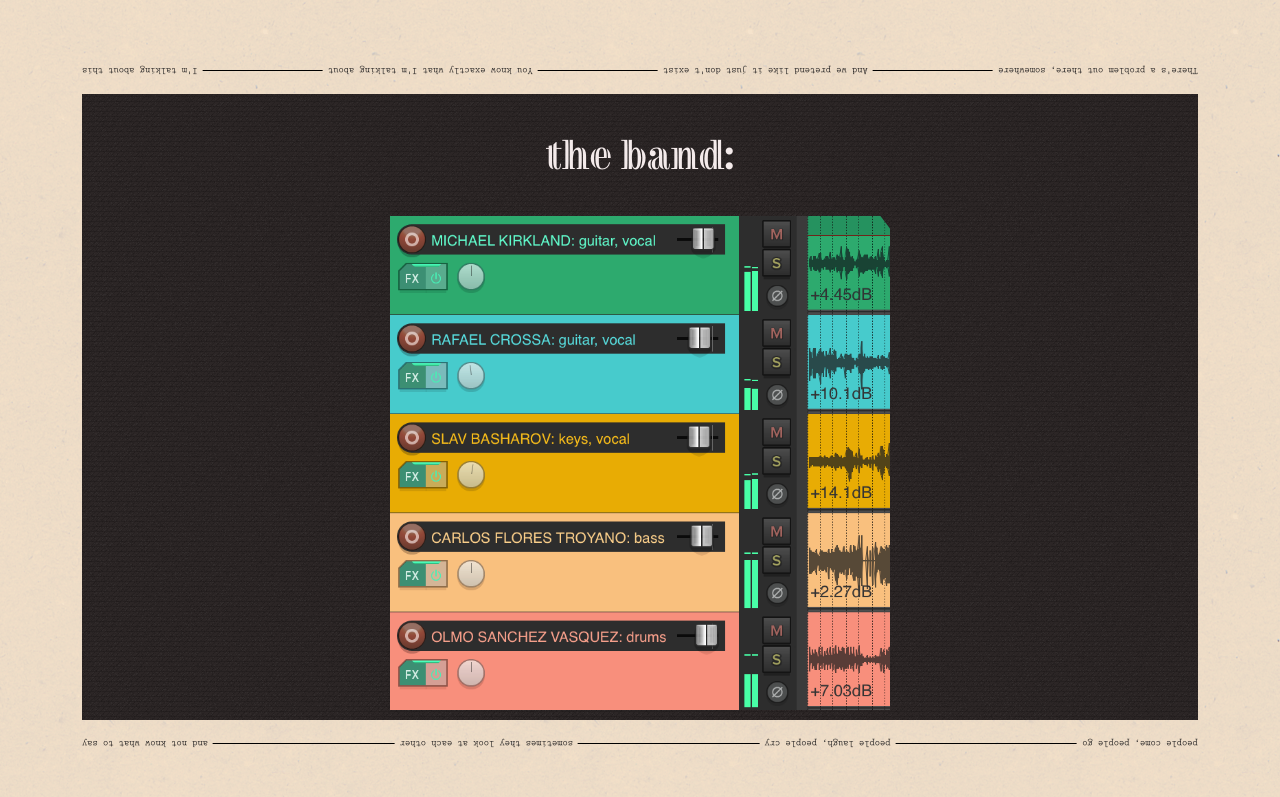
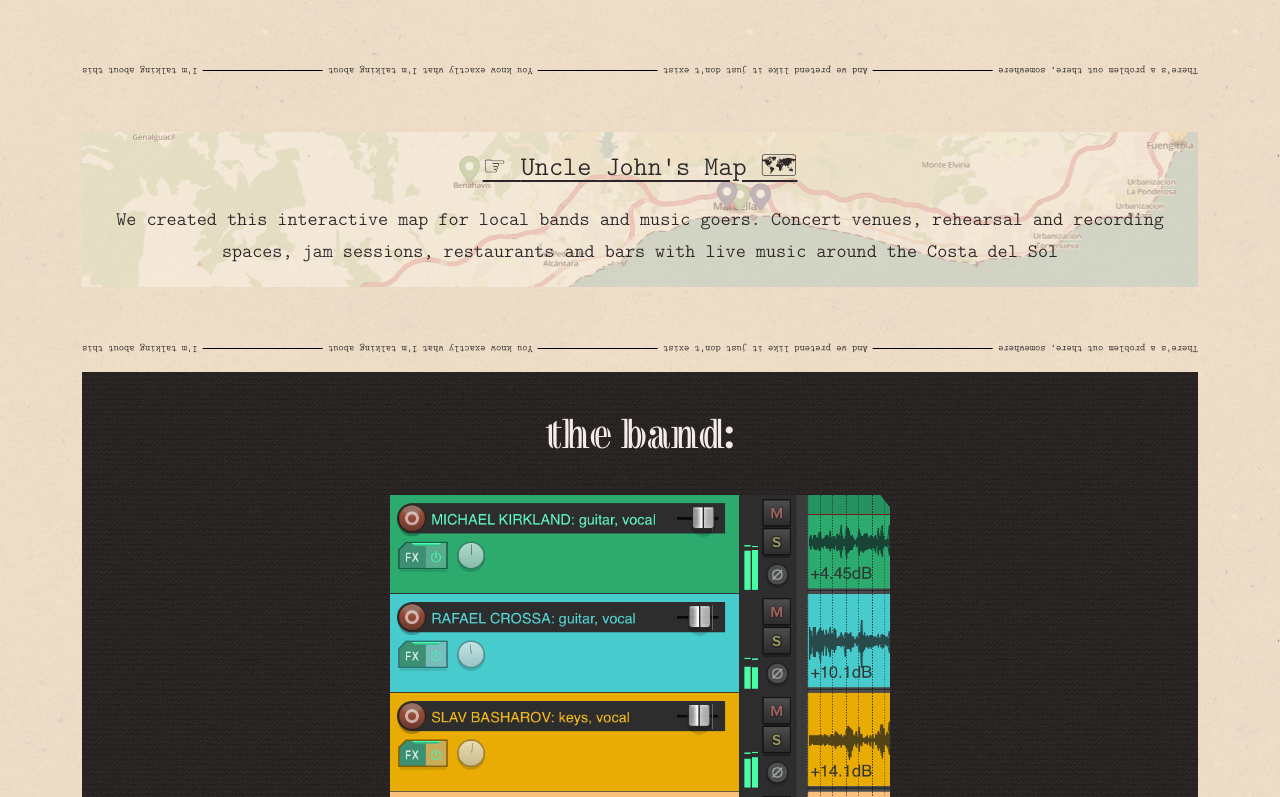
Before and after one commit to basharovV/bandsite, a SvelteKit app: page / in a window 1280 px wide. Shown: the part 3283-4080 px from the top of the page. Built offline with nearby package versions, Linux system fonts and the light colour scheme.

Commit message:
Added 3 venues to the map, updated homepage with map link

```diff
--- a/src/en.json
+++ b/src/en.json
@@ -25,5 +25,9 @@
 		"link": "more on our YouTube channel",
 		"description": "rehearsals, jams, outtakes from the studio"
 	},
-	"rehearsals": "rehearsals + jams"
+	"rehearsals": "rehearsals + jams",
+	"map": {
+		"title": "Uncle John's Map 🗺",
+		"description": "We created this interactive map for local bands and music goers. Concert venues, rehearsal and recording spaces, jam sessions, restaurants and bars with live music around the Costa del Sol"
+	}
 }
--- a/src/es.json
+++ b/src/es.json
@@ -1,6 +1,6 @@
 {
 	"tagline": "desde 2022",
-    "subtitle": "se introducen a traves del medio digital",
+	"subtitle": "se introducen a traves del medio digital",
 	"shows": {
 		"title": "conciertos",
 		"date": "fecha",
@@ -25,5 +25,9 @@
 		"link": "más videos en nuestro canal YouTube",
 		"description": "ensayos, jams, grabaciones del estudio"
 	},
-	"rehearsals": "ensayos + jams"
+	"rehearsals": "ensayos + jams",
+	"map": {
+		"title": "Uncle John's Map 🗺",
+		"description": "Hemos creado un mápa interactivo de la escena musical en la Costa del Sol, para bandas locales y amantes de la música en directo. Salas de concierto, locales de ensayo y grabación, jam sessions, bares y restaurantes con bandas en directo."
+	}
 }
--- a/src/routes/+page.svelte
+++ b/src/routes/+page.svelte
@@ -254,6 +254,8 @@
 					<h1>+ {$t('home.elpato.description')}</h1>
 				</section>
 
+
+
 				<div class="text-divider">
 					<p>There's a problem out there, somewhere</p>
 					<div class="page-divider" />
@@ -263,6 +265,25 @@
 					<div class="page-divider" />
 					<p>I'm talking about this</p>
 				</div>
+
+				<section class="map">
+					<!-- <img src="el-pato-records.png" /> -->
+					<a href="/map"
+						><h2>☞ {$t('home.map.title')}</h2></a
+					>
+					<p>{$t('home.map.description')}</p>
+				</section>
+
+				<div class="text-divider">
+					<p>There's a problem out there, somewhere</p>
+					<div class="page-divider" />
+					<p>And we pretend like it just don't exist</p>
+					<div class="page-divider" />
+					<p>You know exactly what I'm talking about</p>
+					<div class="page-divider" />
+					<p>I'm talking about this</p>
+				</div>
+
 
 				<section class="members">
 					<h1>{$t('home.band.title')}</h1>
@@ -330,7 +351,7 @@
 	>
 	<footer>
 		<img src="/logo.png" />
-		<p>© Uncle John's Band 2022</p>
+		<p>© El Pato Records 2023</p>
 	</footer>
 {/if}
 
@@ -856,7 +877,8 @@
 				transform: rotate(10deg);
 			}
 		}
-		.rehearsals {
+		.rehearsals,
+		.map {
 			margin: 2em 0;
 			grid-column: span 8;
 			color: rgb(44, 38, 38);
@@ -877,6 +899,10 @@
 				font-size: 1.8em;
 			}
 		}
+	}
+
+	.map {
+		background-image: url('/map_bg.png');
 	}
 
 	.page-divider {
```
Also changed, not shown: src/data/venues.json (+87 -0 lines), static/map_bg.png (added).
